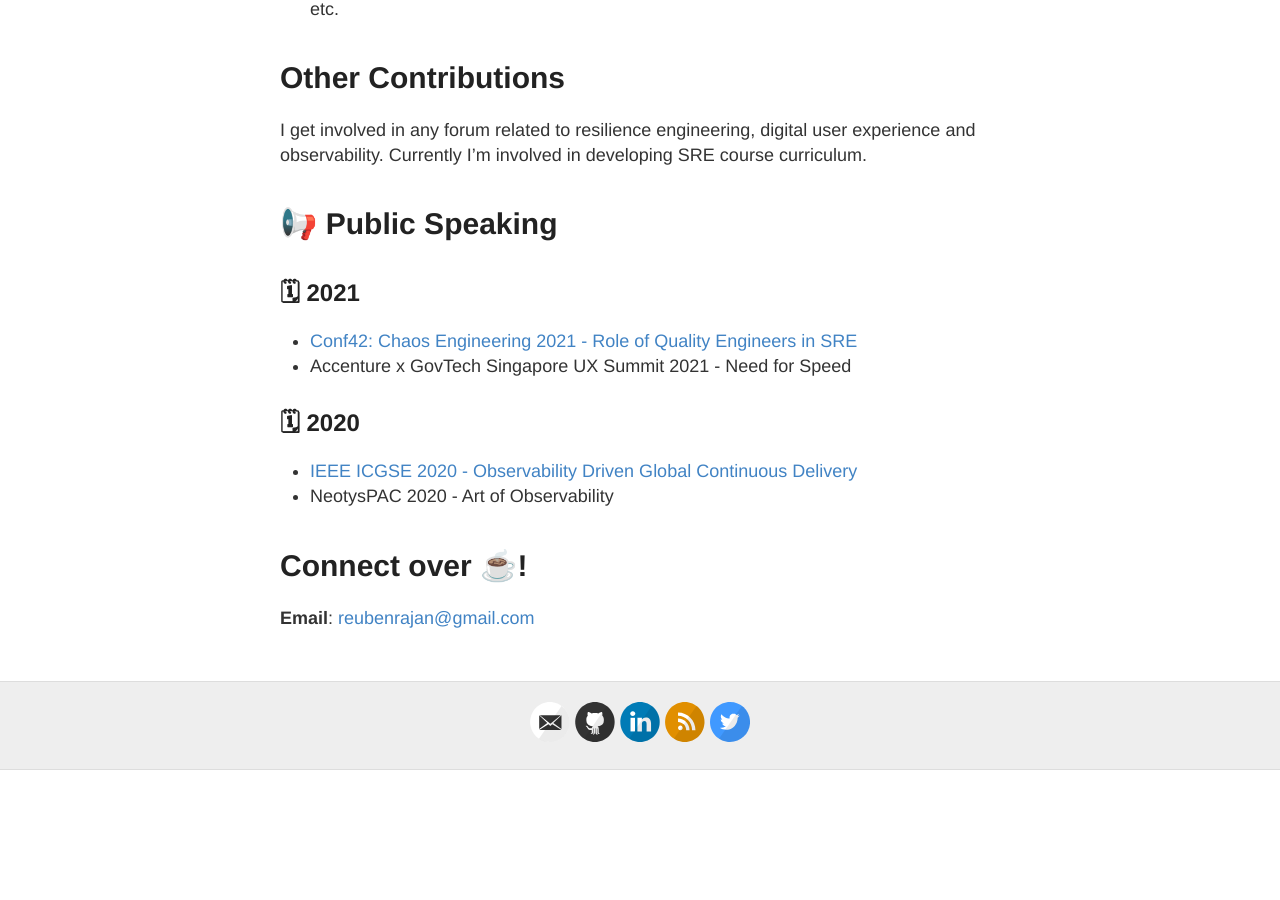
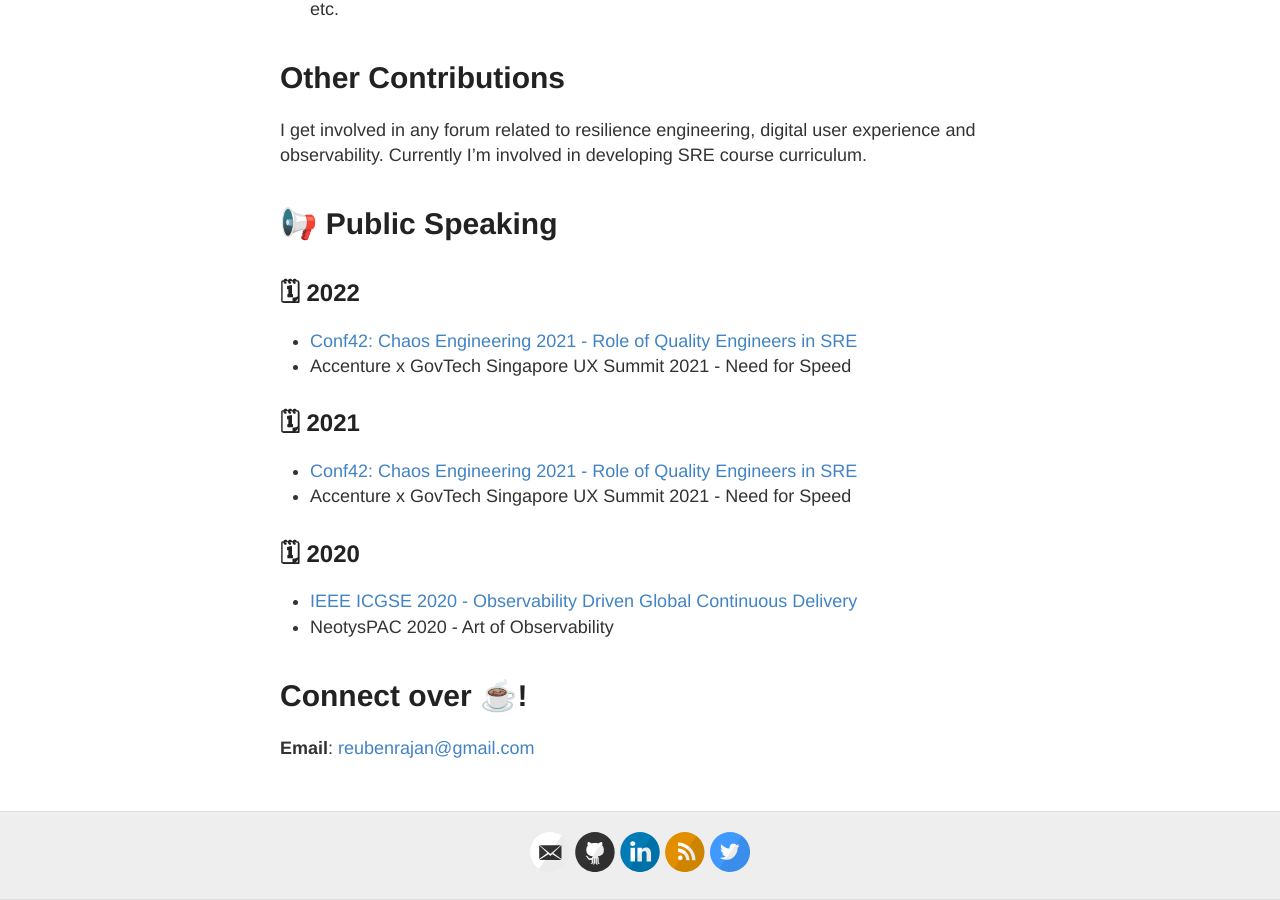
Before and after one commit to reubenrajan/reubenrajan.github.io, a Jekyll site: the page built from about.md, in a window 1280 px wide and 900 px high, scrolled down 679 px. Built offline with Jekyll 4.4.1, drawn with Linux system fonts in a browser that asks for light colours; before the commit the page ends 1449 px from its top, so only the background shows below that.

Commit message:
New changes

```diff
--- a/about.md
+++ b/about.md
@@ -15,6 +15,10 @@ permalink: /about/
 I get involved in any forum related to resilience engineering, digital user experience and observability. Currently I'm involved in developing SRE course curriculum.
 
 # 📢 Public Speaking
+## 🗓 2022
+* [Conf42: Chaos Engineering 2021 - Role of Quality Engineers in SRE ](https://www.conf42.com/Chaos_Engineering_2021_Reuben_Rajan_George_sre_quality_engineers)
+* Accenture x GovTech Singapore UX Summit 2021 - Need for Speed
+
 ## 🗓 2021
 * [Conf42: Chaos Engineering 2021 - Role of Quality Engineers in SRE ](https://www.conf42.com/Chaos_Engineering_2021_Reuben_Rajan_George_sre_quality_engineers)
 * Accenture x GovTech Singapore UX Summit 2021 - Need for Speed
```
